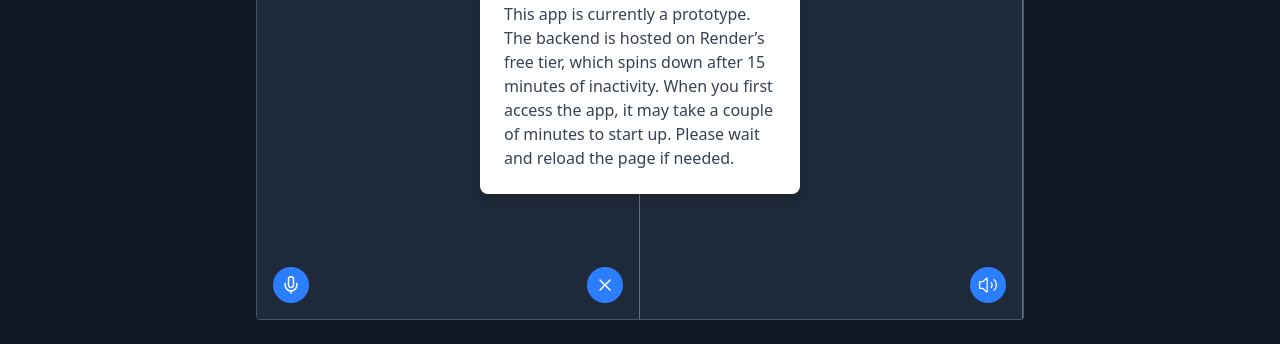
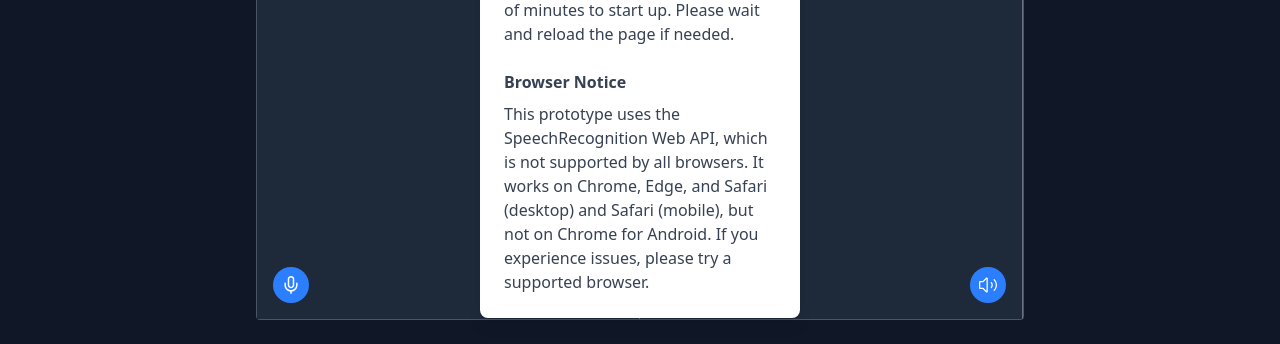
Before and after one commit to almarinca/hc-transl-app, a React (Create React App) app: page / in a window 1280 px wide. Shown: the part 330-674 px from the top of the page. Built offline with nearby package versions, Linux system fonts and the light colour scheme; no server answers.

Commit message:
update prototype alert

```diff
--- a/src/ColdStartAlert.js
+++ b/src/ColdStartAlert.js
@@ -27,6 +27,16 @@ const ColdStartAlert = () => {
               Please wait and reload the page
               if needed.
             </p>
+            <br/>
+            <h2 className="text-l text-gray-700 font-semibold mb-2">Browser Notice</h2>
+            <p className="text-gray-700">
+              This prototype uses the SpeechRecognition
+              Web API, which is not supported by all
+              browsers. It works on Chrome, Edge, and
+              Safari (desktop) and Safari (mobile), but
+              not on Chrome for Android. If you experience
+              issues, please try a supported browser.
+            </p>
           </div>
         </div>
       )}
```
